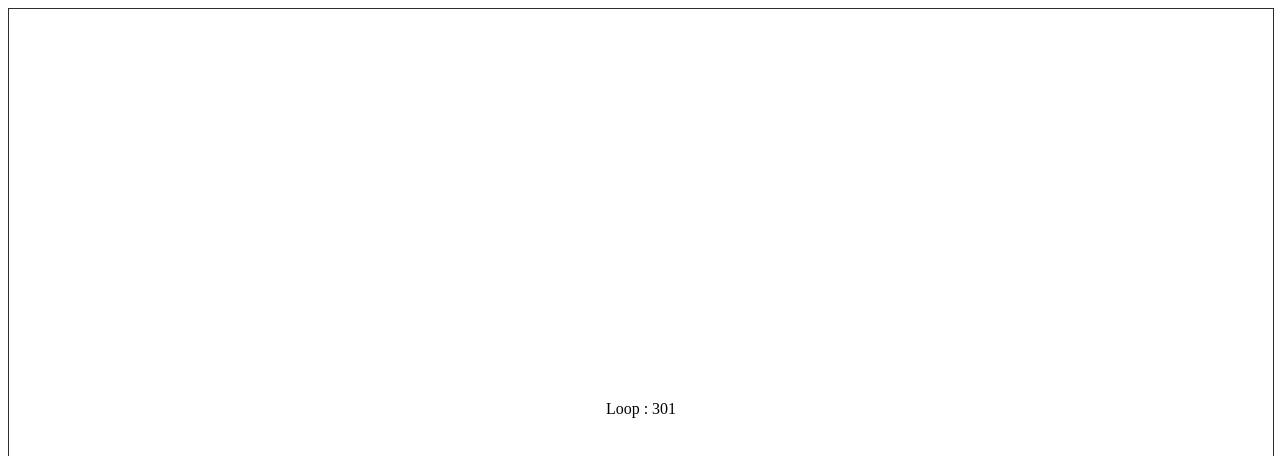
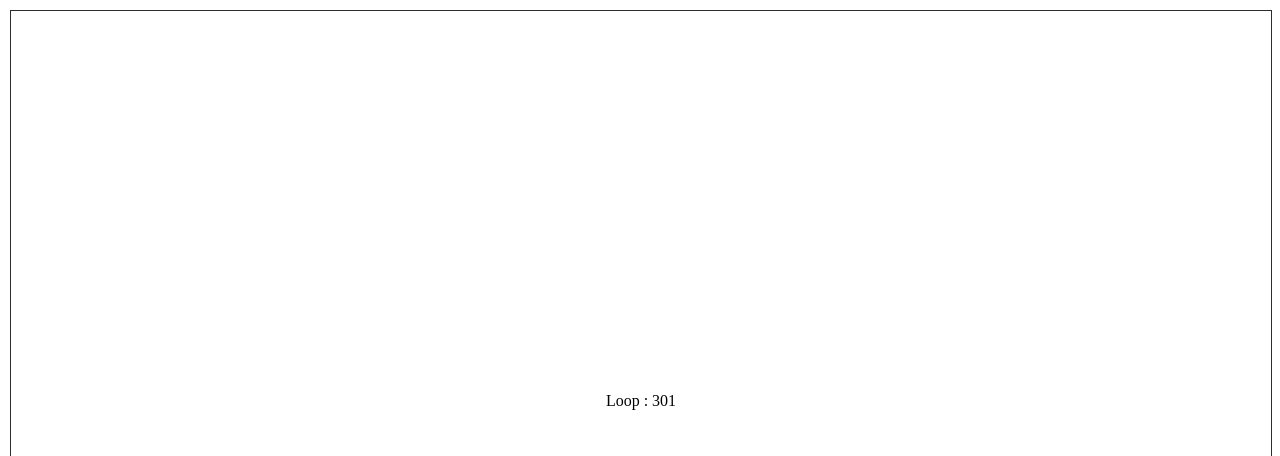
Before and after one commit to fhiegel/js13kgames, a plain HTML site: page index.html in a window 1280 px wide. Shown: the top 456 px of the page. Drawn offline with Linux system fonts and the light colour scheme.

Commit message:
Deploying to gh-pages from @ fhiegel/js13kgames@ee5eb4e4ad3ec71824f5a09fcf8c29f6c0fca89d 🚀

```diff
--- a/index.html
+++ b/index.html
@@ -5,7 +5,8 @@
     <title>DEV</title>
     <style>
         body {
-            height: 100vh;
+            margin: 10px;
+            height: calc(100vh - 20px);
         }
         #game {
             width: 100%; height: 100%;
```
